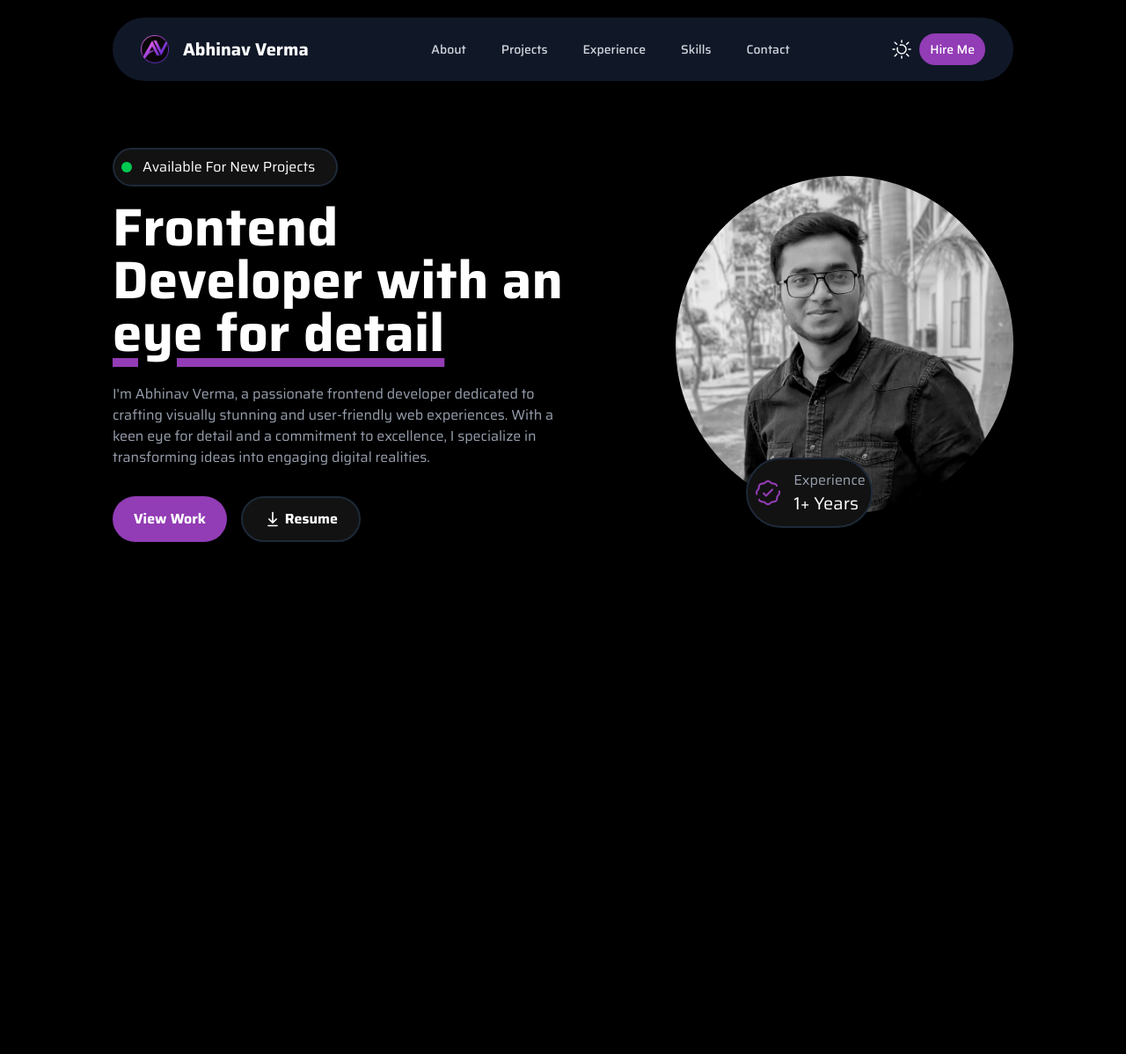
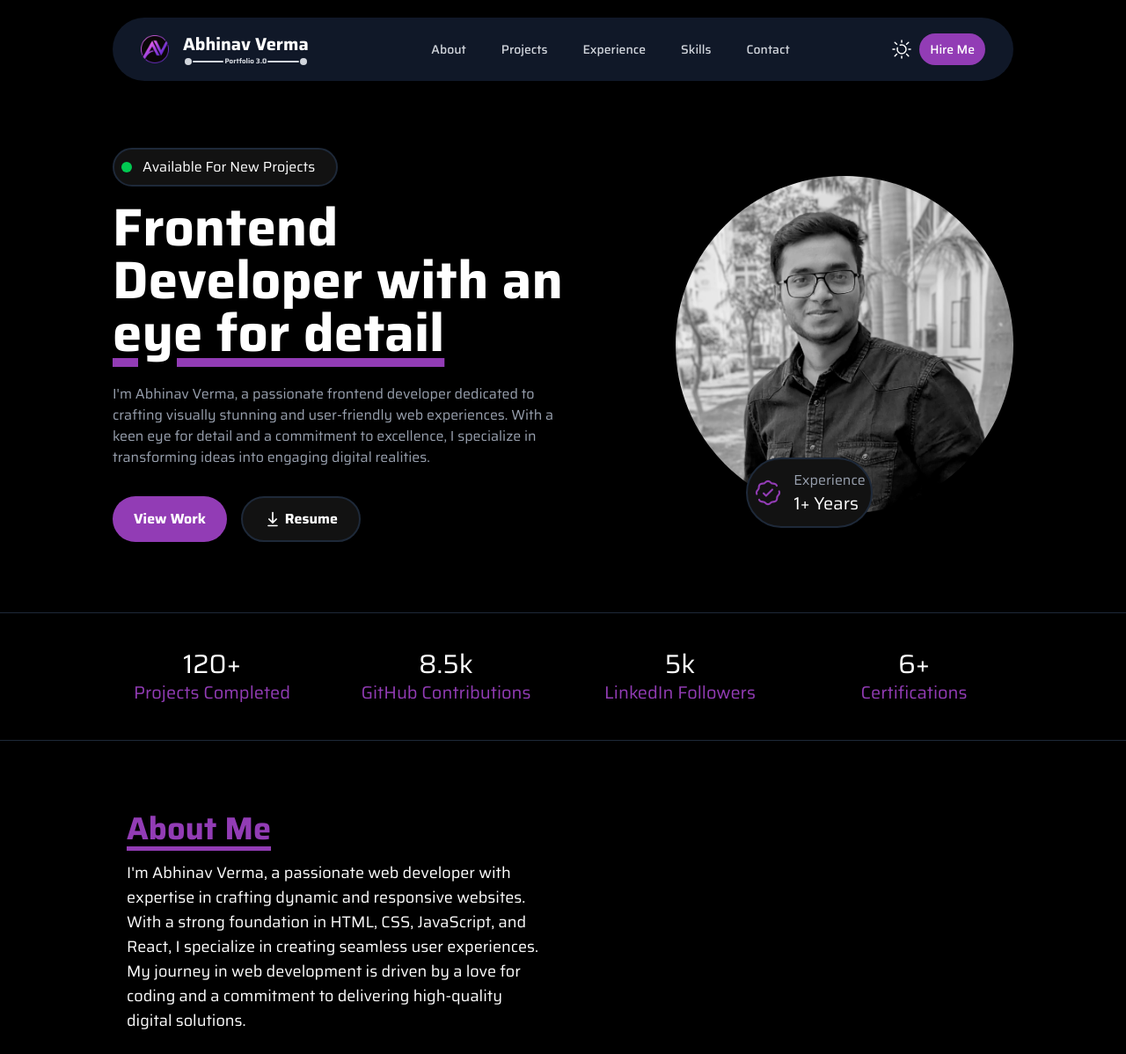
Before and after one commit to abhinavverma658/abhinavverma658.github.io, a React (Vite) app: page / in a window 1280 px wide. Shown: the whole page at 88% size. Before the commit the page ends 800 px from the top, so only its background shows below. Built offline with nearby package versions, Linux system fonts and the light colour scheme.

Commit message:
adding about us section and improvement in  navbar

```diff
--- a/src/App.jsx
+++ b/src/App.jsx
@@ -1,12 +1,15 @@
 import "./App.css";
 import Navbar from "./components/navbar.jsx";
 import HeroSection from "./components/herosection.jsx";
-
+import Stats from "./components/stats.jsx";
+import AboutUs from "./components/about.jsx";
 function App() {
   return (
     <>
       <Navbar />
       <HeroSection />
+      <Stats />
+      <AboutUs />
     </>
   );
 }
--- /dev/null
+++ b/src/components/about.jsx
@@ -0,0 +1,23 @@
+const aboutUs = () => {
+  return (
+    <div className="max-w-full">
+      <div className="max-w-5xl flex flex-col items-center mx-auto mt-20 gap-10 px-4 md:flex-row">
+        <div className="w-1/2 text-white">
+          <h1 className="text-4xl font-bold mb-4 underline underline-offset-8 decoration-5 decoration-[#923cb5] text-[#923cb5]">
+            About Me
+          </h1>
+          <p className="text-lg mb-6">
+            I'm Abhinav Verma, a passionate web developer with expertise in
+            crafting dynamic and responsive websites. With a strong foundation
+            in HTML, CSS, JavaScript, and React, I specialize in creating
+            seamless user experiences. My journey in web development is driven
+            by a love for coding and a commitment to delivering high-quality
+            digital solutions.
+          </p>
+        </div>
+        <div className="w-1/2"></div>
+      </div>
+    </div>
+  );
+};
+export default aboutUs;
--- a/src/components/herosection.jsx
+++ b/src/components/herosection.jsx
@@ -20,7 +20,7 @@ const heroSection = () => {
           transforming ideas into engaging digital realities.
         </p>
         <div className="flex gap-4">
-          <button className="bg-[rgb(146,60,181)] hover:bg-[#7a2fa3] text-white font-bold py-3 px-6 rounded-full mt-4">
+          <button className="bg-[#923cb5] hover:bg-[#7a2fa3] text-white font-bold py-3 px-6 rounded-full mt-4">
             View Work
           </button>
           <a className="bg-[#121212] border-2 border-gray-800 hover:bg-gray-800 text-white font-bold py-3 px-6 rounded-full mt-4 flex items-center gap-1">
--- a/src/components/navbar.jsx
+++ b/src/components/navbar.jsx
@@ -7,7 +7,20 @@ function Navbar() {
         <div className="flex items-center justify-between h-10">
           <div className=" text-white font-bold text-xl flex items-center gap-4">
             <img src={logo} alt="Logo" className="w-8 h-8" />
-            <h4>Abhinav Verma</h4>
+            <div className="text-center">
+              <h4>
+                <a href="/"> Abhinav Verma</a>
+              </h4>
+              <div className="flex justify-center items-center gap-px">
+                <div className="p-1 rounded-full bg-gray-300 w-px h-px "></div>
+                <div className="w-1/4 bg-gray-300 h-0.5 rounded-4xl"></div>
+                <div>
+                  <p className="text-[8px] text-gray-300">Portfolio 3.0</p>
+                </div>
+                <div className="w-1/4 bg-gray-300 h-0.5 rounded-4xl"></div>
+                <div className="p-1 rounded-full bg-gray-300 w-px h-px "></div>
+              </div>
+            </div>
           </div>
           <div className="hidden md:block">
             <div className="ml-10 flex items-baseline space-x-4">
--- a/src/components/stats.jsx
+++ b/src/components/stats.jsx
@@ -1,8 +1,25 @@
 const statsNumber = () => {
   return (
-    <div className="stats-number">
-      <h3 className="text-3xl font-bold text-white">150+</h3>
-      <p className="text-gray-400">Projects Completed</p>
+    <div className="max-w-full border-t border-b border-gray-800 mt-20">
+      <div className="flex grid-cols-4 max-w-5xl py-10 justify-center mx-auto gap-10  ">
+        <div className="text-white w-1/4 flex flex-col items-center">
+          <h1 className="text-3xl">120+</h1>
+          <h5 className="text-xl text-[#923cb5]">Projects Completed</h5>
+        </div>
+        <div className="text-white w-1/4 flex flex-col items-center">
+          <h1 className="text-3xl">8.5k</h1>
+          <h5 className="text-xl text-[#923cb5]">GitHub Contributions</h5>
+        </div>
+        <div className="text-white w-1/4 flex flex-col items-center">
+          <h1 className="text-3xl">5k</h1>
+          <h5 className="text-xl text-[#923cb5]">LinkedIn Followers</h5>
+        </div>
+        <div className="text-white w-1/4 flex flex-col items-center">
+          <h1 className="text-3xl">6+</h1>
+          <h5 className="text-xl text-[#923cb5]">Certifications</h5>
+        </div>
+      </div>
     </div>
   );
 };
+export default statsNumber;
```
